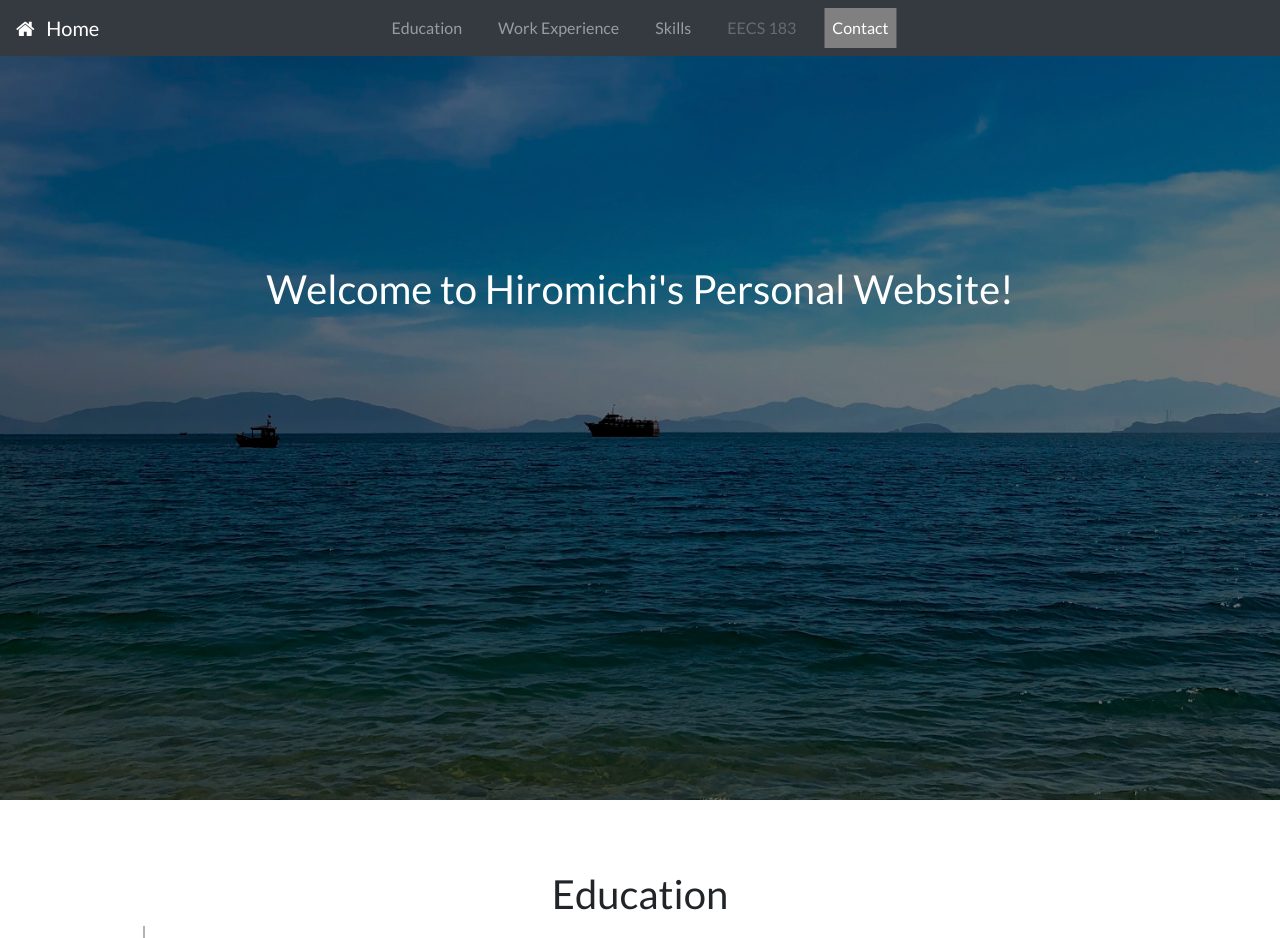
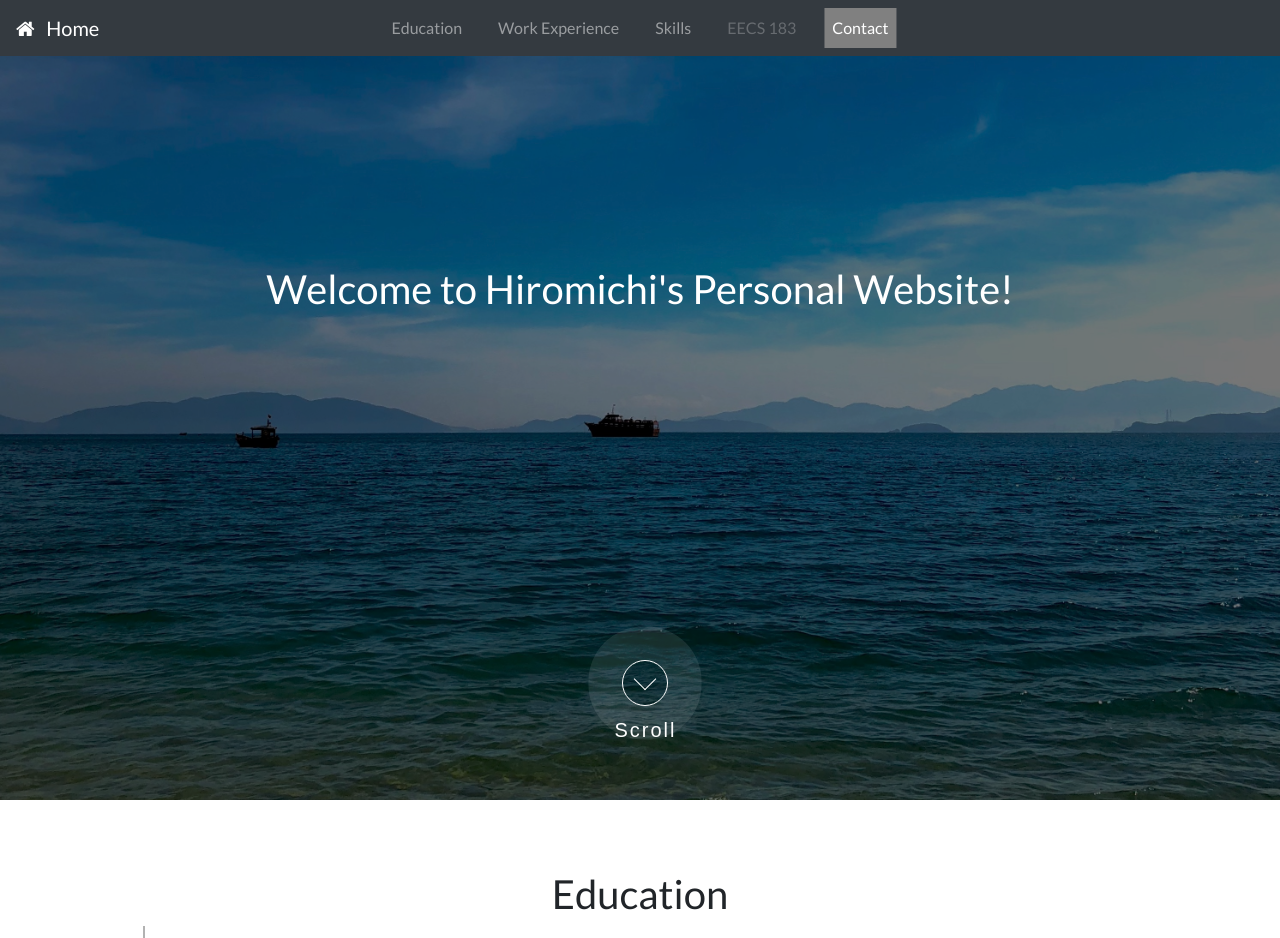
Before and after one commit to haodizc/personal-website, a PHP site: page /index.html in a window 1280 px wide. Shown: the top 938 px of the page. Run offline with PHP 8.4, Linux system fonts and the light colour scheme.

Commit message:
Added scroll button to home page

```diff
--- a/index.html
+++ b/index.html
@@ -22,7 +22,8 @@
 <body data-spy="scroll" data-target=".navbar" data-offset="50">
 
     <nav class="navbar fixed-top navbar-expand-lg navbar-dark bg-dark">
-        <a class="navbar-brand" href="#"><i class="fa fa-home"></i>&nbsp;&nbsp;&nbsp;Home</a>
+        <a class="navbar-brand" href="/">
+            <i class="fa fa-home"></i>&nbsp;&nbsp;&nbsp;Home</a>
         <button class="navbar-toggler" type="button" data-toggle="collapse" data-target="#navbarNavAltMarkup" aria-controls="navbarNavAltMarkup"
             aria-expanded="false" aria-label="Toggle navigation">
             <span class="navbar-toggler-icon"></span>
@@ -38,12 +39,17 @@
         </div>
     </nav>
 
+    <section id="section03" class="demo">
+        <a href="#education">
+            <span></span>Scroll</a>
+    </section>
+
     <div id="welcome" class="welcome">
         <!-- <div class="overlay"></div> -->
         <div class="text">
             <h1>Welcome to Hiromichi's Personal Website!</h2>
 
-            <!-- <div class="btn-container ">
+                <!-- <div class="btn-container ">
                 <button type="button" class="btn-lg btn-info">
                     <i class="fa fa-file-text-o"></i>&nbsp;&nbsp;&nbsp;Resume</button>
             </div> -->
@@ -257,6 +263,28 @@
                     });
                 } // End if
             });
+
+            $("#section03 a").on('click', function (event) {
+                // Make sure this.hash has a value before overriding default behavior
+                if (this.hash !== "") {
+                    // Prevent default anchor click behavior
+                    event.preventDefault();
+
+                    // Store hash
+                    var hash = this.hash;
+
+                    // Using jQuery's animate() method to add smooth page scroll
+                    // The optional number (800) specifies the number of milliseconds it takes to scroll to the specified area
+                    $('html, body').animate({
+                        scrollTop: $(hash).offset().top
+                    }, 800, function () {
+
+                        // Add hash (#) to URL when done scrolling (default click behavior)
+                        window.location.hash = hash;
+                    });
+                } // End if
+            });
+
         });
     </script>
 
--- a/script.js
+++ b/script.js
@@ -1,19 +1,14 @@
+$(document).ready(function () {
     // Add scrollspy to <body>
     $('body').scrollspy({
         target: ".navbar",
         offset: 50
     });
 
-$('a').click( function(e) {
-    console.log("hello");
-});
-
     // Add smooth scrolling on all links inside the navbar
-$('#navbarNavAltMarkup a').on('click', function (event) {
-    console.log("hello");
+    $("#navbarNavAltMarkup a").on('click', function (event) {
         // Make sure this.hash has a value before overriding default behavior
         if (this.hash !== "") {
-
             // Prevent default anchor click behavior
             event.preventDefault();
 
@@ -29,7 +24,6 @@ $('#navbarNavAltMarkup a').on('click', function (event) {
                 // Add hash (#) to URL when done scrolling (default click behavior)
                 window.location.hash = hash;
             });
-
         } // End if
-
     });
+});
--- a/style.css
+++ b/style.css
@@ -11,12 +11,12 @@ body {
     transform: translatex(-50%);
 }
 
-.navbar-nav > a {
+.navbar-nav>a {
     margin-left: 10px;
     margin-right: 10px;
 }
 
-.navbar-nav > a {
+.navbar-nav>a {
     align-self: auto;
 }
 
@@ -189,3 +189,121 @@ Resources from online
     -o-border-image: linear-gradient(to bottom, rgba(0, 0, 0, 0.3) 60%, rgba(0, 0, 0, 0)) 1 100%;
     border-image: linear-gradient(to bottom, rgba(0, 0, 0, 0.3) 60%, rgba(0, 0, 0, 0)) 1 100%;
 }
+
+/* https://codepen.io/nxworld/pen/OyRrGy */
+
+.demo a {
+    position: absolute;
+    bottom: 20px;
+    left: 48%;
+    z-index: 2;
+    display: inline-block;
+    -webkit-transform: translate(0, -50%);
+    transform: translate(0, -50%);
+    color: #fff;
+    font: normal 400 20px/1 'Josefin Sans', sans-serif;
+    letter-spacing: .1em;
+    text-decoration: none;
+    transition: opacity .3s;
+}
+
+.demo a:hover {
+    opacity: .5;
+}
+
+#section01 a {
+    padding-top: 60px;
+}
+
+#section01 a span {
+    position: absolute;
+    top: 0;
+    left: 50%;
+    width: 24px;
+    height: 24px;
+    margin-left: -12px;
+    border-left: 1px solid #fff;
+    border-bottom: 1px solid #fff;
+    -webkit-transform: rotate(-45deg);
+    transform: rotate(-45deg);
+    box-sizing: border-box;
+}
+
+#section03 a {
+    padding-top: 60px;
+}
+
+#section03 a span {
+    position: absolute;
+    top: 0;
+    left: 50%;
+    width: 46px;
+    height: 46px;
+    margin-left: -23px;
+    border: 1px solid #fff;
+    border-radius: 100%;
+    box-sizing: border-box;
+}
+
+#section03 a span::after {
+    position: absolute;
+    top: 50%;
+    left: 50%;
+    content: '';
+    width: 16px;
+    height: 16px;
+    margin: -12px 0 0 -8px;
+    border-left: 1px solid #fff;
+    border-bottom: 1px solid #fff;
+    -webkit-transform: rotate(-45deg);
+    transform: rotate(-45deg);
+    box-sizing: border-box;
+}
+
+#section03 a span::before {
+    position: absolute;
+    top: 0;
+    left: 0;
+    z-index: -1;
+    content: '';
+    width: 44px;
+    height: 44px;
+    box-shadow: 0 0 0 0 rgba(255, 255, 255, .1);
+    border-radius: 100%;
+    opacity: 0;
+    -webkit-animation: sdb03 3s infinite;
+    animation: sdb03 3s infinite;
+    box-sizing: border-box;
+}
+
+@-webkit-keyframes sdb03 {
+    0% {
+        opacity: 0;
+    }
+    30% {
+        opacity: 1;
+    }
+    60% {
+        box-shadow: 0 0 0 60px rgba(255, 255, 255, .1);
+        opacity: 0;
+    }
+    100% {
+        opacity: 0;
+    }
+}
+
+@keyframes sdb03 {
+    0% {
+        opacity: 0;
+    }
+    30% {
+        opacity: 1;
+    }
+    60% {
+        box-shadow: 0 0 0 60px rgba(255, 255, 255, .1);
+        opacity: 0;
+    }
+    100% {
+        opacity: 0;
+    }
+}
```
Lines whose indentation alone changed are shown as unchanged.
